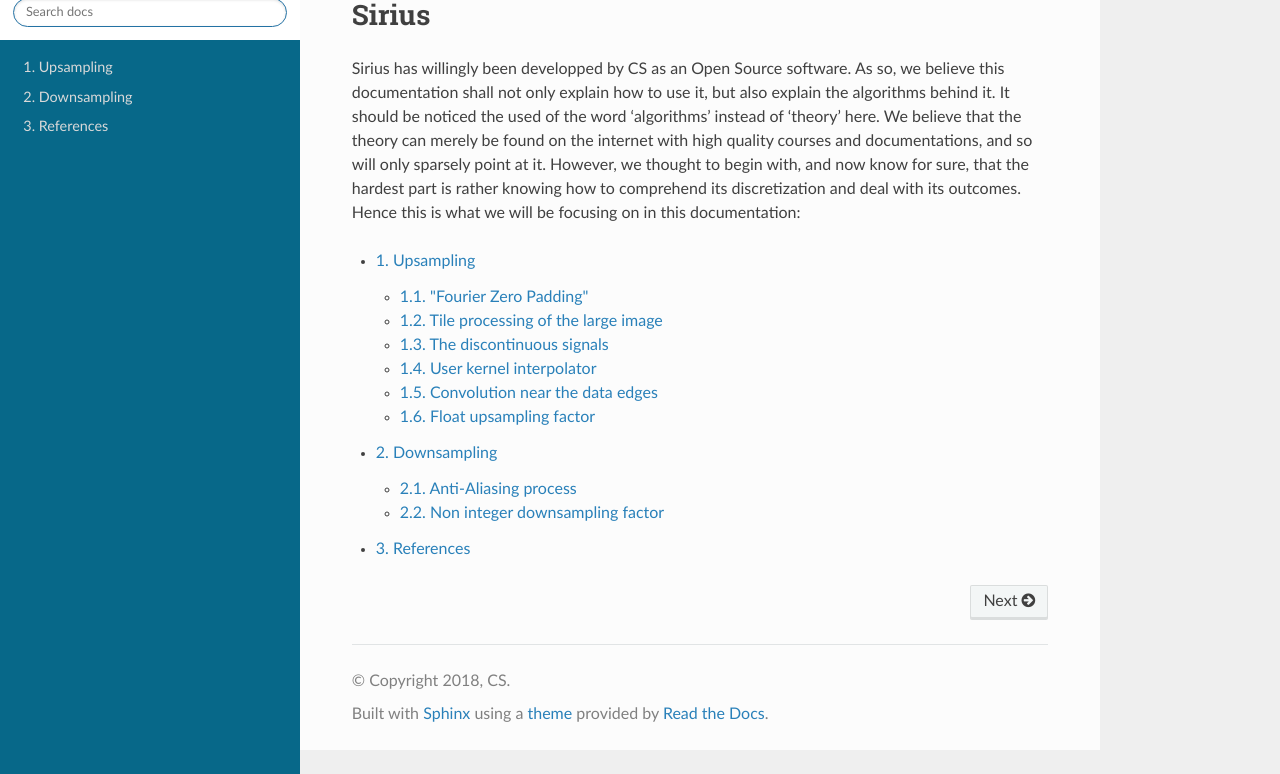
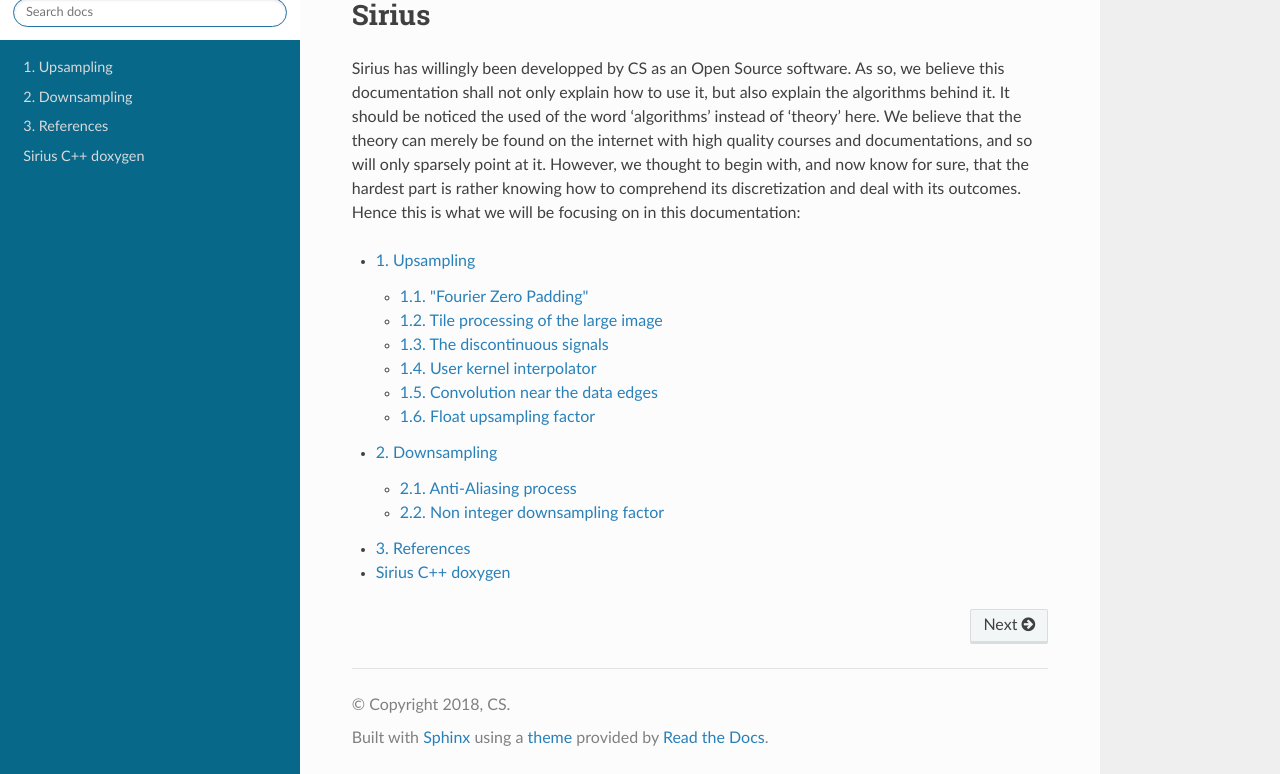
Before and after one commit to CS-SI/SIRIUS, a Sphinx documentation site: the page built from doc/sphinx/source/Sirius.rst, in a window 1280 px wide and 977 px high, cut to the strip 203-977 px from the top of the window. Built offline with Sphinx 7.4.7 and the Read the Docs theme 2.0.0, drawn with Linux system fonts in a browser that asks for light colours; formulas are drawn with MathJax 3; pages that are not in the unit, such as notebooks, are missing from menus.

Commit message:
adds doxygen doc to gh_pages with a link from inside the shinx doc

```diff
--- a/doc/sphinx/source/Sirius.rst
+++ b/doc/sphinx/source/Sirius.rst
@@ -18,4 +18,5 @@
     Upsampling <upsampling/intro_up.rst>
     Downsampling <downsampling/intro_down.rst>
     References <other/ref.rst>
+    Sirius C++ doxygen <https://cs-si.github.io/SIRIUS/doxy_html/index.html>
     Python examples API <autoapi/index.rst>
```
Also changed, not shown: .travis.yml, 1 other file.
